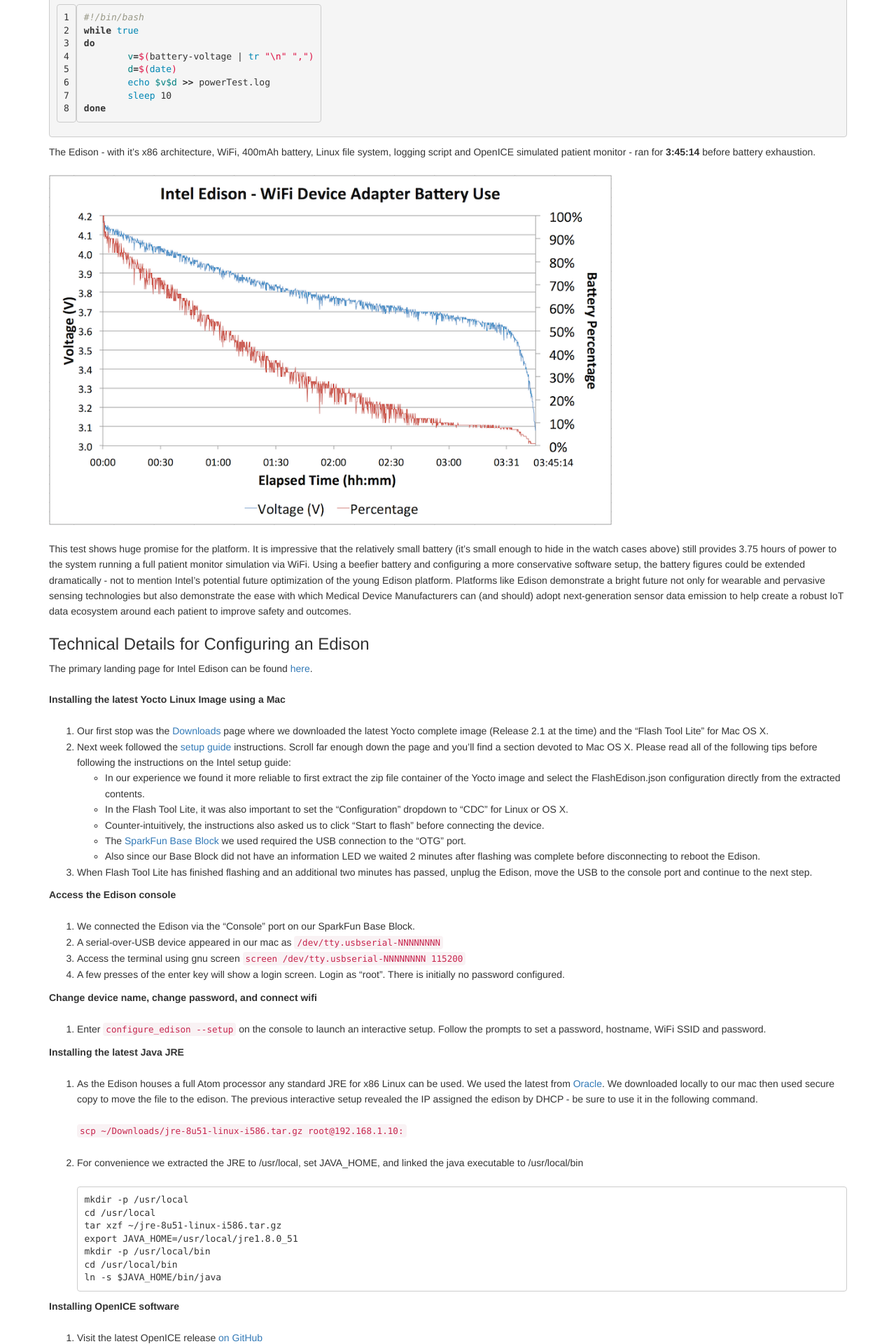
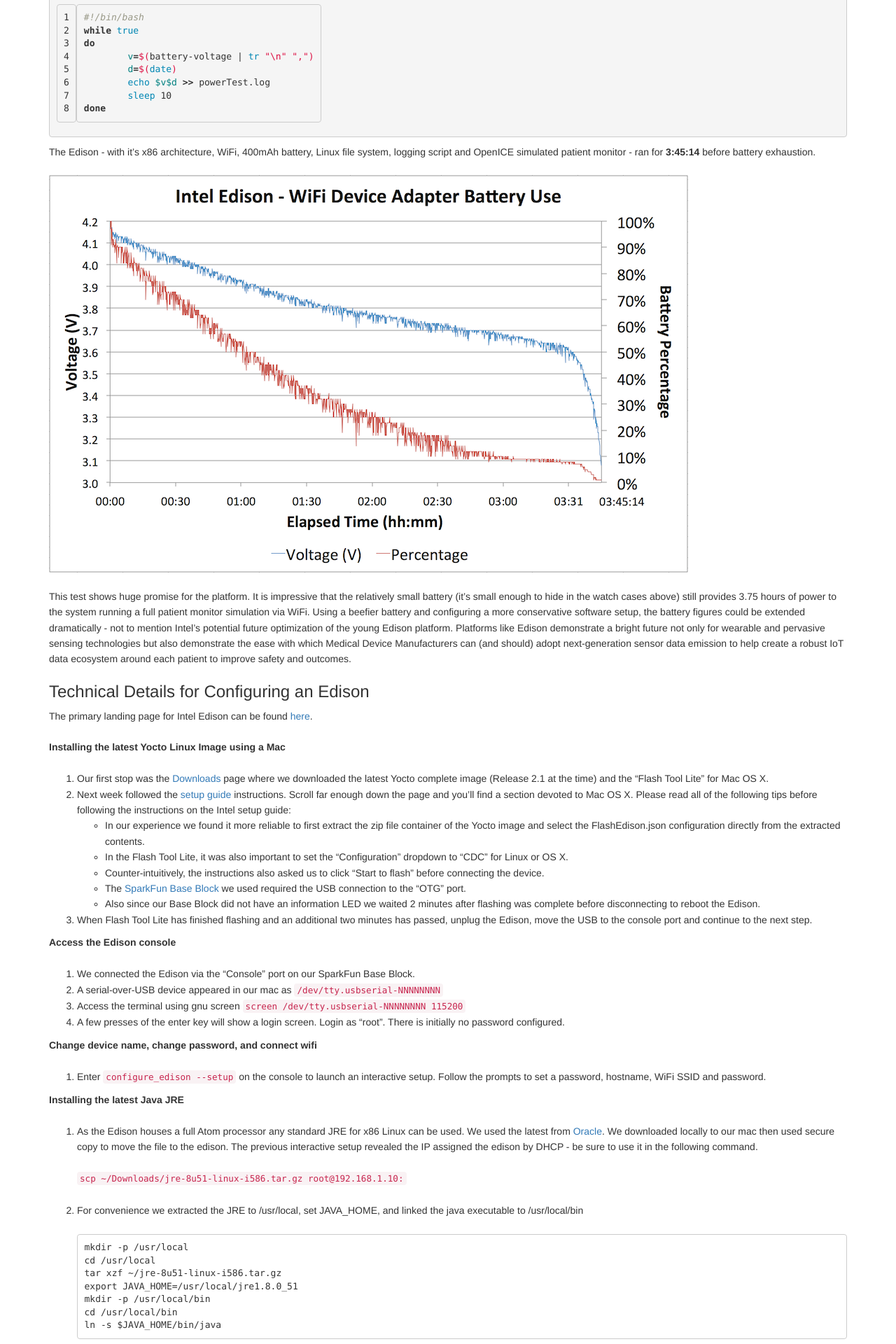
Before and after one commit to jeffplourde/openice, a Jekyll site: the page built from _posts/2015-07-24-three-days-with-intel-edison.md, in a window 1280 px wide. Shown: the part 2852-4772 px from the top of the page at 70% size. Built offline with Jekyll 4.4.1, drawn with Linux system fonts in a browser that asks for light colours; nearby versions of some CDN libraries; library files that are not in the unit come from our copies.

Commit message:
more atom validator tweaks - remove inline style tags from images in blog post; fixed post id uri

```diff
--- a/_posts/2015-07-24-three-days-with-intel-edison.md
+++ b/_posts/2015-07-24-three-days-with-intel-edison.md
@@ -8,21 +8,21 @@ tags: Edison OpenICE
 twitter-card-type: summary_large_image
 twitter-card-image: /assets/blog/edison-cover.jpg
 ---
-<img alt="Intel Edison" src="{{ site.url }}/assets/blog/inteledison.jpg" style="max-width:100%;">
+<img alt="Intel Edison" src="{{ site.url }}/assets/blog/inteledison.jpg">
 
 When the [OpenICE](https://www.openice.info) team recently had an opportunity to begin exploration with [Edison](https://www-ssl.intel.com/content/www/us/en/do-it-yourself/edison.html) we weren't sure what to expect.  [Maker](https://en.wikipedia.org/wiki/Maker_culture) platforms like [BeagleBone Black](http://beagleboard.org/black) and [Raspberry Pi](https://www.raspberrypi.org) have set lofty expectations of ease-of-use for a new platform.  Edison met our expectations and did so in a remarkably small form factor that significantly narrows the gap between lab experiment and product design.  <!--endExcerpt-->Within a few hours we were up and running our Java software with a variety of libraries compiled for x86 Linux.  A few hours after that we had connected a number of medical devices, with interfaces ranging from RS-232 to Bluetooth EDR, to OpenICE using the Intel Edison as an adapter.
 
 <!-- Unnecessary level of detail
 Our previous experimentation with the [Intel Galileo](https://www-ssl.intel.com/content/www/us/en/do-it-yourself/galileo-maker-quark-board.html) left us wanting a whole lot more from the world's dominant chip maker.  Things like a 3.5mm stereo connector for serial console access were merely peculiar but what halted that experimentation was a lack of SIMD instructions in the [Quark microcontroller](https://en.wikipedia.org/wiki/Intel_Quark) (which would have required a recompile of a number of key libraries we use).
 -->
-<img alt="Intel Edison Wearable Platform" src="{{ site.url }}/assets/blog/edison-cover.jpg" style="max-width:100%;">
+<img alt="Intel Edison Wearable Platform" src="{{ site.url }}/assets/blog/edison-cover.jpg">
 
 <!-- This doesn't work in the excerpt so I moved it down -->
 ([Jump ahead](#details) to configure OpenICE on Intel Edison)
 
 David Hunt has performed some interesting benchmark tests [comparing Intel Edison performance](http://www.davidhunt.ie/raspberry-pi-beaglebone-black-intel-edison-benchmarked/) with BeagleBone Black and Raspberry Pi.  Initial indications are that the Edison is an outstanding performer among the set of remarkably small general purpose computers.  The Edison won't replace your laptop anytime soon but it does have WiFi and Bluetooth aboard; making it almost shocking that the latest BeagleBone Black and Raspberry Pi do not.  Empirical measurements of the power consumption of Edison are still hard to come by so we did some measurements on our own.  For reference we also measured consumption under similar load for a BeagleBone Black Rev-C.  The comparison is apples to oranges for a variety of reasons, however, the results were dramatic enough to warrant sharing.  The **Edison sipped power** even with the WiFi radio continuously active.  With a maximum observed draw of 176 mA the unit we tested never exceeded 1 Watt of power consumption.  The implications for battery life will be remarkable. The current measurement results convinced us to also conduct an empirical "real world" run-down test of the Edison on battery power. The results are [below](#battery).
 
-<img alt="Intel Edison with ammeter" src="{{ site.url }}/assets/blog/edison-ammeter-inline.jpg" style="max-width:100%;">
+<img alt="Intel Edison with ammeter" src="{{ site.url }}/assets/blog/edison-ammeter-inline.jpg">
 
 We measured current drawn by BeagleBone Black and Edison in 100 samples over the course of 20 seconds in three scenarios.  First we conducted a baseline test merely connected to each device with an ssh session.  Next we downloaded a large file from the internet with wget.  And last we ran an OpenICE software simulator of a multiparameter phsyiological monitor.  One would expect the Edison to be at a power consumption disadvantage using wireless connectivity but that was definitely not the case.  In every scenario the Edison performed the task with facility and drawing a fraction of the power of the BeagleBone Black.
 
@@ -54,7 +54,7 @@ done
 
 The Edison - with it's x86 architecture, WiFi, 400mAh battery, Linux file system, logging script and OpenICE simulated patient monitor - ran for **3:45:14** before battery exhaustion.
 
-<img alt="Intel Edison Battery Run-Down" src="{{ site.url }}/assets/blog/edison-battery-graph.png" style="max-width:100%;max-height:500px;">
+<img alt="Intel Edison Battery Run-Down" src="{{ site.url }}/assets/blog/edison-battery-graph.png">
 
 This test shows huge promise for the platform. It is impressive that the relatively small battery (it's small enough to hide in the watch cases above) still provides 3.75 hours of power to the system running a full patient monitor simulation via WiFi. Using a beefier battery and configuring a more conservative software setup, the battery figures could be extended dramatically - not to mention Intel's potential future optimization of the young Edison platform.  Platforms like Edison demonstrate a bright future not only for wearable and pervasive sensing technologies but also demonstrate the ease with which Medical Device Manufacturers can (and should) adopt next-generation sensor data emission to help create a robust IoT data ecosystem around each patient to improve safety and outcomes.
 
@@ -122,7 +122,7 @@ __Installing OpenICE software__
 
 __Connecting RS-232 devices__
 
-<ul><img alt="Intel Edison with USB/RS-232 adapter" src="{{ site.url }}/assets/blog/edison-serial.jpg" style="max-width:100%;"></ul>
+<ul><img alt="Intel Edison with USB/RS-232 adapter" src="{{ site.url }}/assets/blog/edison-serial.jpg"></ul>
 
 1.  Connect a USB "on the go" cable that provides a USB Type A host port to the OTG port on the SparkFun Base Block.
 1.  Connect a USB-to-Serial adapter to that cable.  We tested with an FTDI-based adapter.  Specifically the StarTech ICUSB232D.
--- a/blog/atom.xml
+++ b/blog/atom.xml
@@ -20,7 +20,7 @@
       <title>{{ post.title }}</title>
       <link href="{{ post.url | prepend: site.url}}"/>
       <updated>{{ post.date | date_to_xmlschema }}</updated>
-      <id>{{ post.url }}</id>
+      <id>{{ post.url | prepend: site.url}}}}</id>
       {% for author in post.author %}
         <author>
           <name>{{ author }}</name>
--- a/css/blog.css
+++ b/css/blog.css
@@ -3,6 +3,9 @@
 }
 .blog p {
   margin-bottom: 1.6em;
+}
+.blog img {
+  max-width:100%;
 }
 .blog-header {
   font-weight: 300;
```
